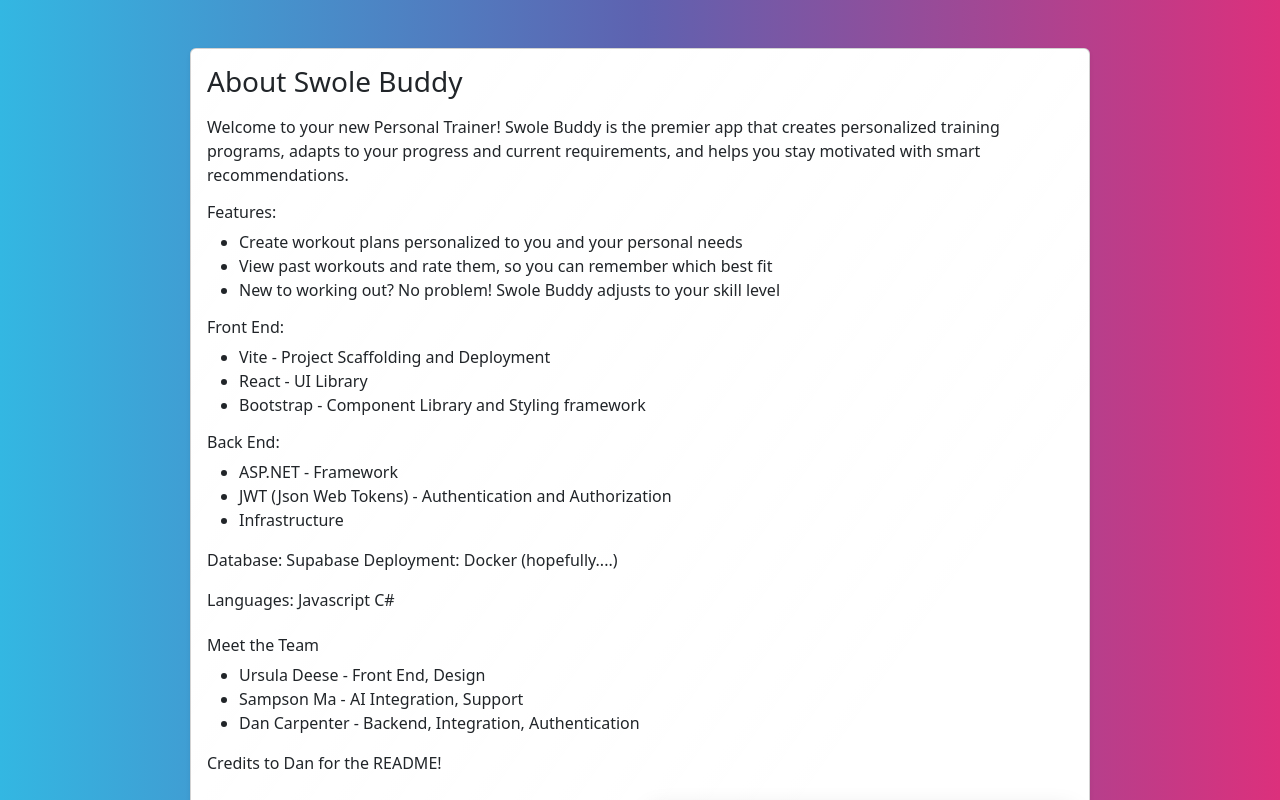
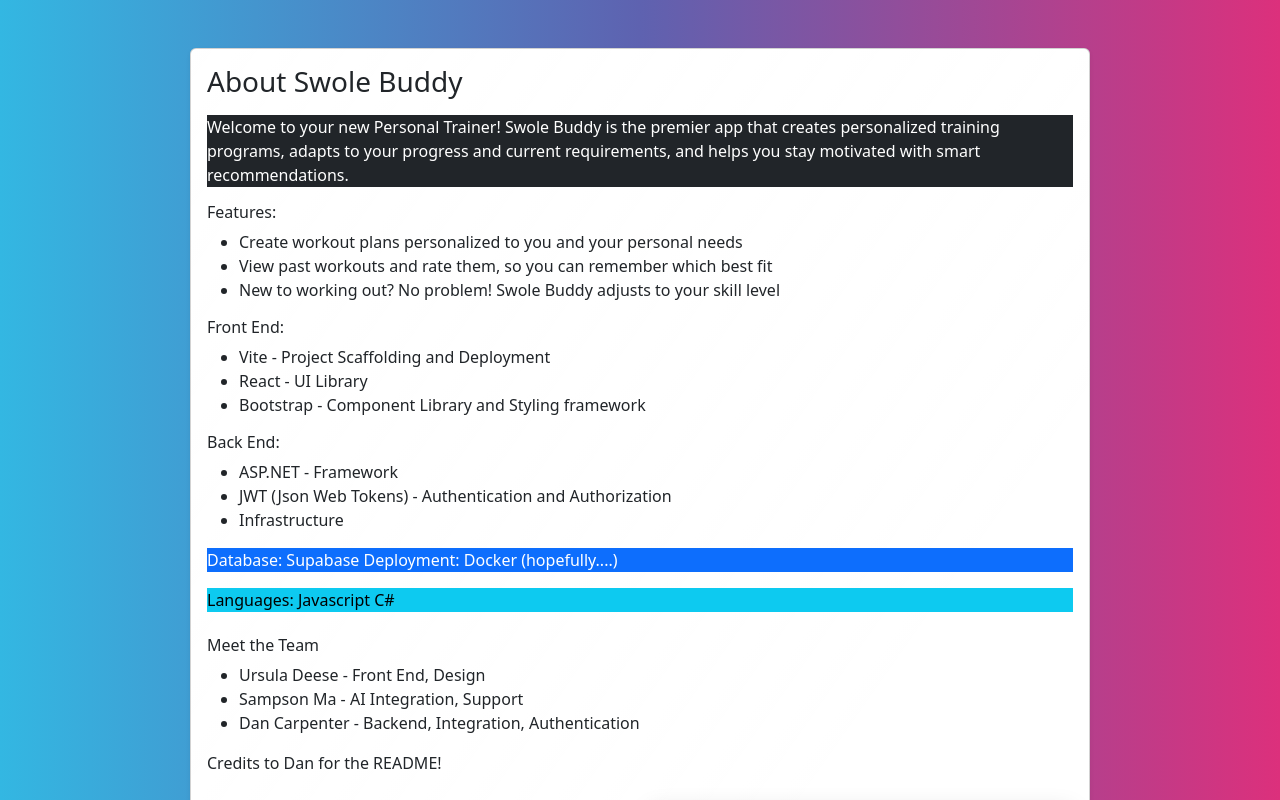
Before and after one commit to createdbysamp/full-stack-fam-app, a React (Vite) app in the folder frontend/: page /about in a window 1280 px wide. Shown: the top 800 px of the page. Built offline with nearby package versions, Linux system fonts and the light colour scheme; no server answers; grey boxes are pictures that could not be loaded.

Commit message:
UI changes

```diff
--- a/frontend/src/pages/About.jsx
+++ b/frontend/src/pages/About.jsx
@@ -5,7 +5,7 @@
                 <div className="card shadow-sm mx-auto" style={{ maxWidth: 900 }}>
                     <div className="card-body">
                         <h3 className="mb-3">About Swole Buddy</h3>
-                        <p>
+                        <p className="text-bg-dark">
                         Welcome to your new Personal Trainer! Swole Buddy is the premier app that creates personalized training programs, adapts to your progress and current requirements, and helps you stay motivated with smart recommendations.
                         </p>
 
@@ -30,12 +30,12 @@
                                 <li>Infrastructure</li>
                             </ul>
 
-                        <p>
+                        <p className="text-bg-primary">
                             Database: Supabase
                             Deployment: Docker (hopefully....)
                         </p>
 
-                        <p>
+                        <p className="text-bg-info">
                             Languages:
                                 Javascript
                                 C#
--- a/frontend/src/pages/Home.jsx
+++ b/frontend/src/pages/Home.jsx
@@ -6,8 +6,8 @@
         <div className="min-vh-100 d-flex flex-column">
             <Navbar />
             <div className="flex-fill d-flex flex-column justify-content-center align-items-center text-center text-white">
-                <h1 className="fw-bold display-4">Welcome to Swole Buddy!</h1>
-                <p className="lead">A performative AI app that generates you a customized workout workout.</p>
+                <h1 className="fw-bold display-4 text-dark">Welcome to Swole Buddy!</h1>
+                <p className="lead">A performative AI app that generates you a customized workout plan.</p>
                 <img src="/images/hero-dumbbells.jpg" alt="dumbbells" className="img-fluid rounded w-50" />
                 <Link to="/login" className="btn btn-lg btn-light mt-3">Get Started</Link>
             </div>
```
Also changed, not shown: 1 other file (tests, documents, lock files or other folders).
